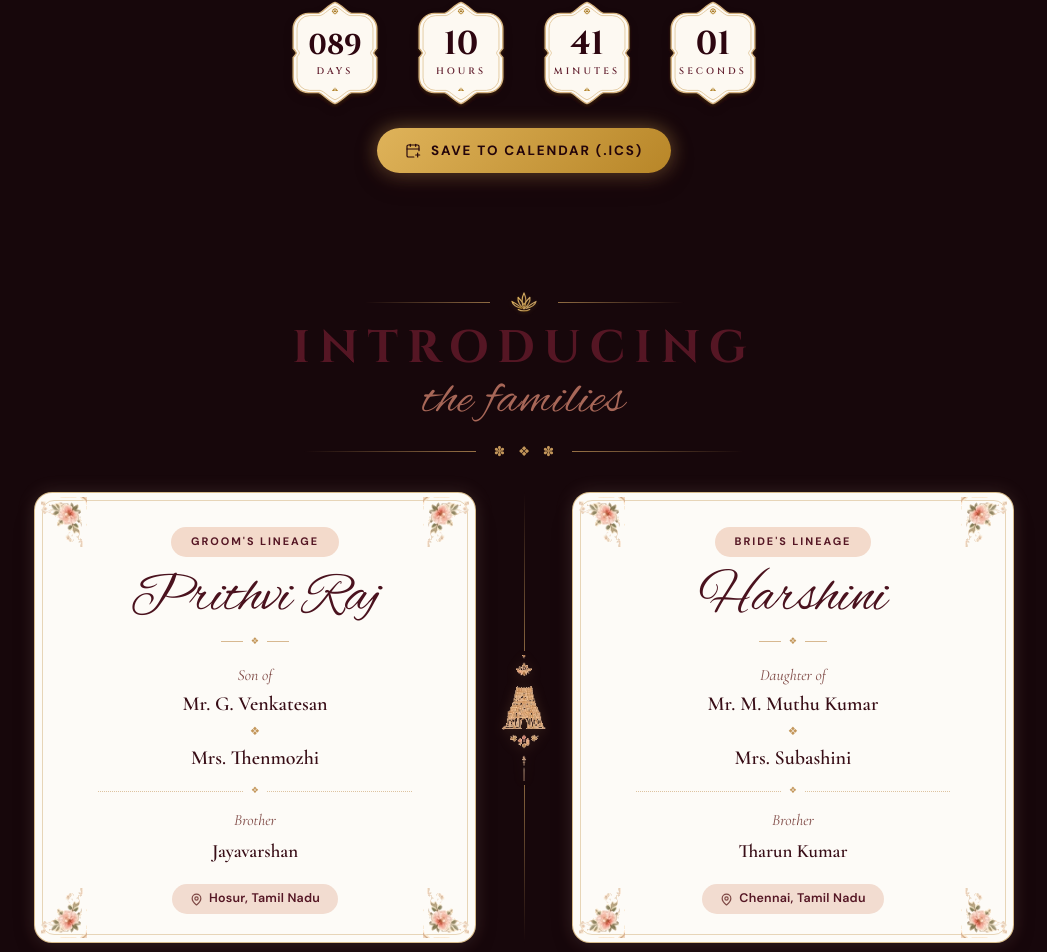
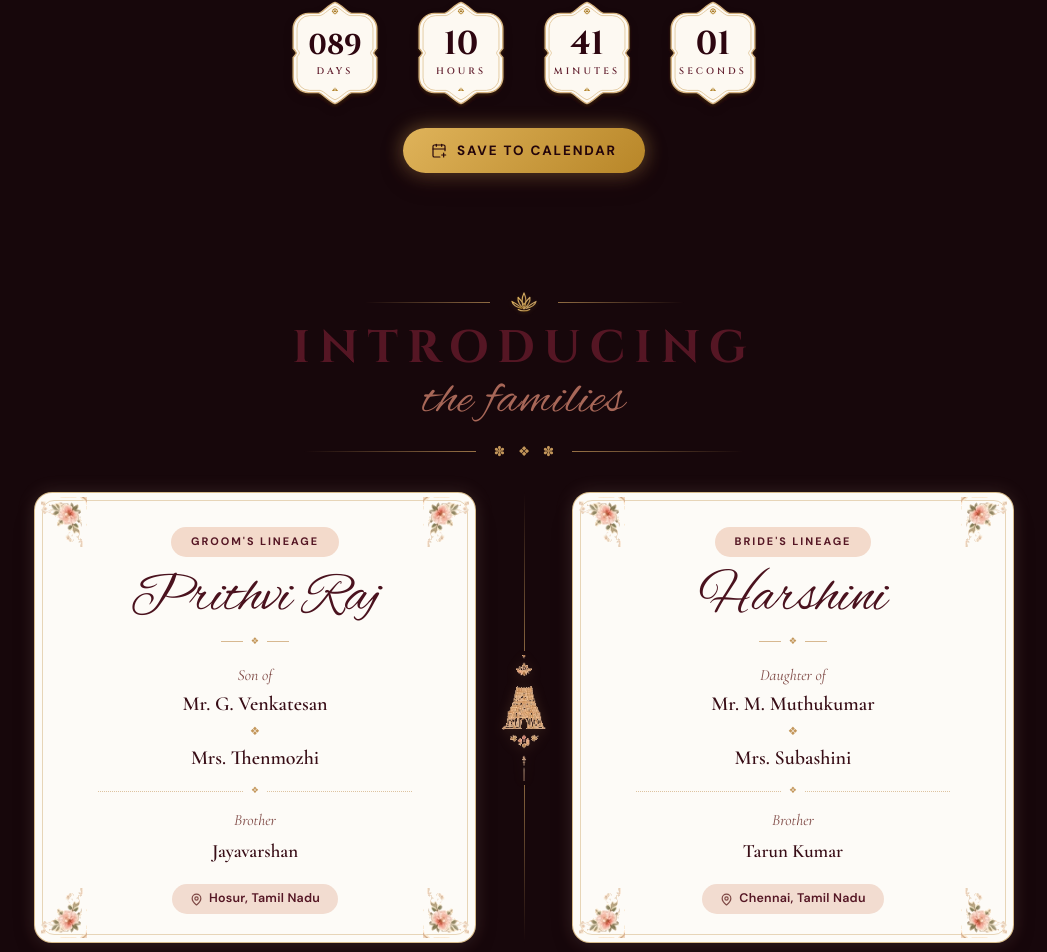
Before and after one commit to prithvilabs/wedding-invitation-, a React (Vite) app: page / in a window 1280 px wide. Shown: the part 1620-2572 px from the top of the page, without its empty margins (116-1163 px from the left). Built offline with nearby package versions, Linux system fonts and the light colour scheme; no server answers; a web font is replaced by a local one.

Commit message:
Update family names and remove (.ics) label from calendar button

```diff
--- a/src/sections/Countdown.jsx
+++ b/src/sections/Countdown.jsx
@@ -100,7 +100,7 @@ export default function Countdown() {
             onClick={handleDownloadCalendar}
           >
             <CalendarPlus size={16} strokeWidth={1.75} className="muhurtham-btn-icon-svg" />
-            <span>Save to Calendar (.ics)</span>
+            <span>Save to Calendar</span>
           </button>
         </div>
       </div>
--- a/src/sections/Families.jsx
+++ b/src/sections/Families.jsx
@@ -266,7 +266,7 @@ export default function Families() {
               {/* Lineage Tree */}
               <div className="lineage-detail-tree">
                 <span className="lineage-relation-label">Daughter of</span>
-                <p className="lineage-parent-name">Mr. M. Muthu Kumar</p>
+                <p className="lineage-parent-name">Mr. M. Muthukumar</p>
                 <span className="lineage-gold-flourish" aria-hidden="true">❖</span>
                 <p className="lineage-parent-name">Mrs. Subashini</p>
 
@@ -278,7 +278,7 @@ export default function Families() {
                 </div>
 
                 <span className="lineage-relation-label">Brother</span>
-                <p className="lineage-sibling-name">Tharun Kumar</p>
+                <p className="lineage-sibling-name">Tarun Kumar</p>
 
                 {/* Location Capsule */}
                 <div className="lineage-location-capsule">
```
